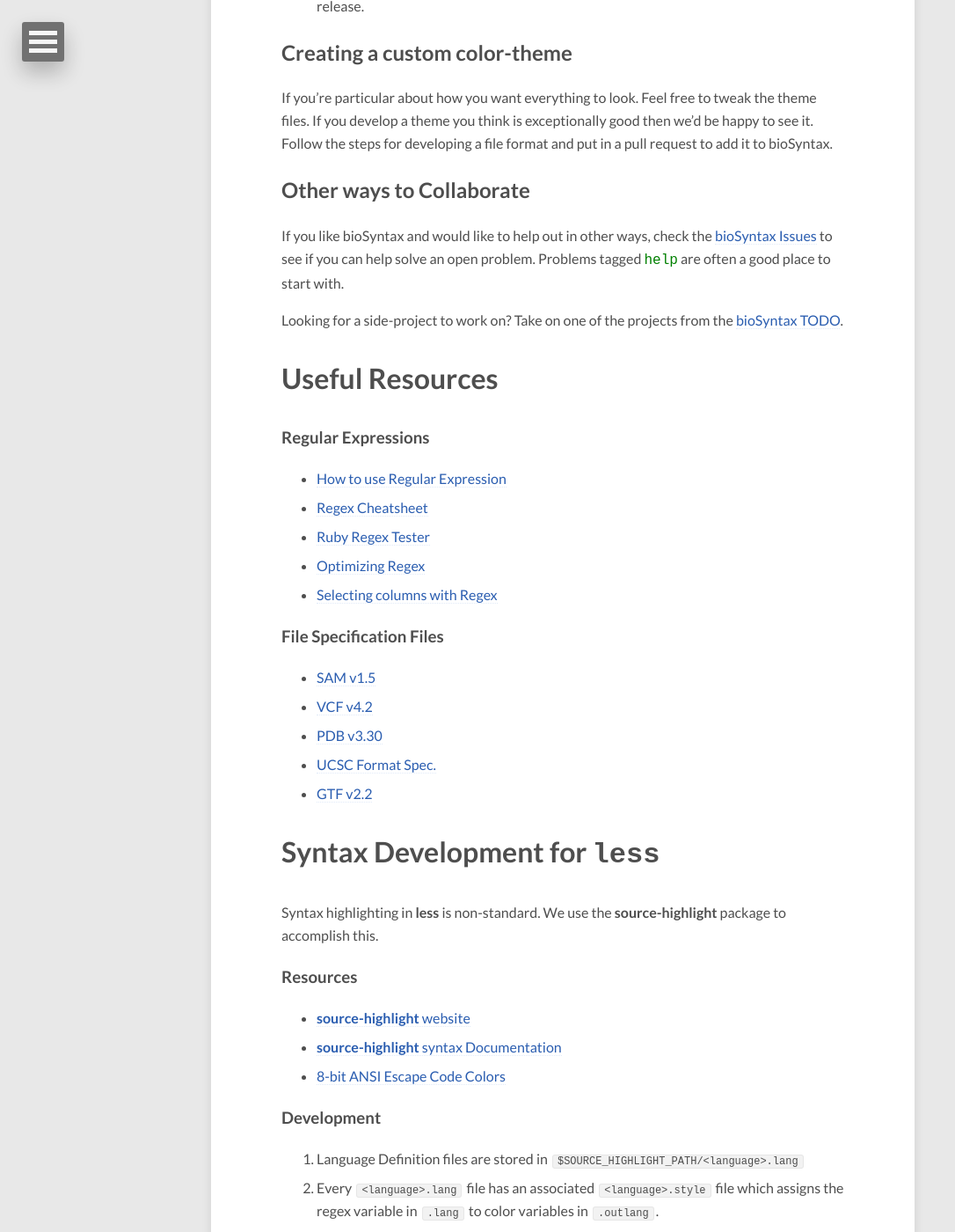
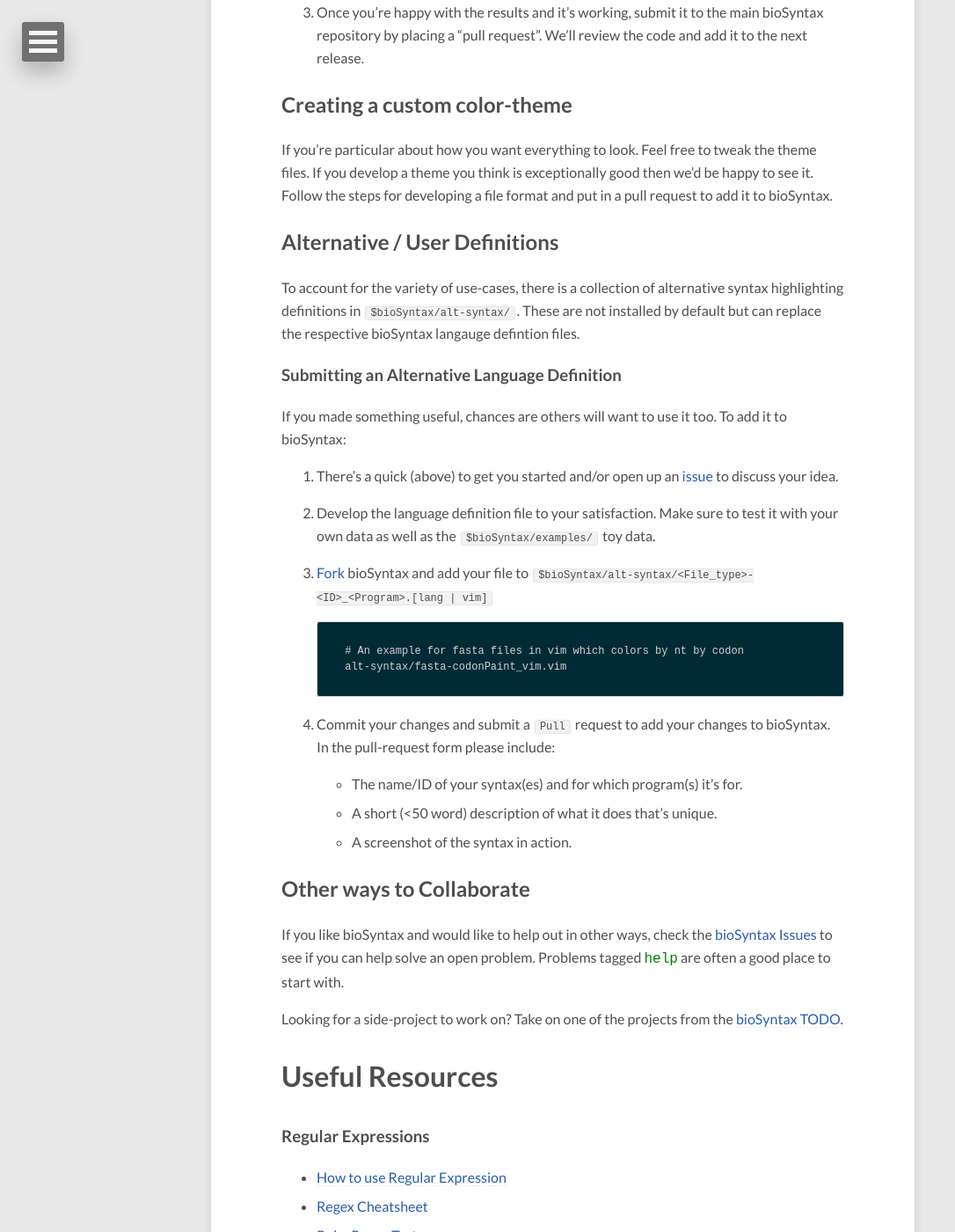
Before and after one commit to bioSyntax/bioSyntax-site, a Jekyll site: the page built from dev.md, in a window 1280 px wide and 1400 px high, scrolled down 2992 px. Shown: the whole window at 88% size, without its empty margins (0-1086 px from the left). Built offline with Jekyll 4.4.1, drawn with Linux system fonts in a browser that asks for light colours; nearby versions of some CDN libraries; some of the changed text lies outside the part shown.

Commit message:
Add user-syntax definitions submission

````diff
--- a/dev.md
+++ b/dev.md
@@ -68,6 +68,33 @@ The choice of text-editors we included is based on our own use. To port bioSynta
 ## Creating a custom color-theme
 
 If you're particular about how you want everything to look. Feel free to tweak the theme files. If you develop a theme you think is exceptionally good then we'd be happy to see it. Follow the steps for developing a file format and put in a pull request to add it to bioSyntax.
+
+## Alternative / User Definitions
+
+To account for the variety of use-cases, there is a collection of alternative syntax highlighting definitions in `$bioSyntax/alt-syntax/`. These are not installed by default but can replace the respective bioSyntax langauge defintion files.
+
+### Submitting an Alternative Language Definition
+
+If you made something useful, chances are others will want to use it too. To add it to bioSyntax:
+
+1. There's a quick (above) to get you started and/or open up an [issue](https://github.com/bioSyntax/bioSyntax/issues) to discuss your idea.
+
+2. Develop the language definition file to your satisfaction. Make sure to test it with your own data as well as the `$bioSyntax/examples/` toy data.
+
+3. [Fork](https://github.com/bioSyntax/bioSyntax#fork-destination-box) bioSyntax and add your file to `$bioSyntax/alt-syntax/<File_type>-<ID>_<Program>.[lang | vim]`
+
+	```
+	# An example for fasta files in vim which colors by nt by codon
+	alt-syntax/fasta-codonPaint_vim.vim
+	```
+
+4. Commit your changes and submit a `Pull` request to add your changes to bioSyntax. In the pull-request form please include:
+
+	- The name/ID of your syntax(es) and for which program(s) it's for.
+	- A short (<50 word) description of what it does that's unique.
+	- A screenshot of the syntax in action.
+
+
 
 ## Other ways to Collaborate
 
````
